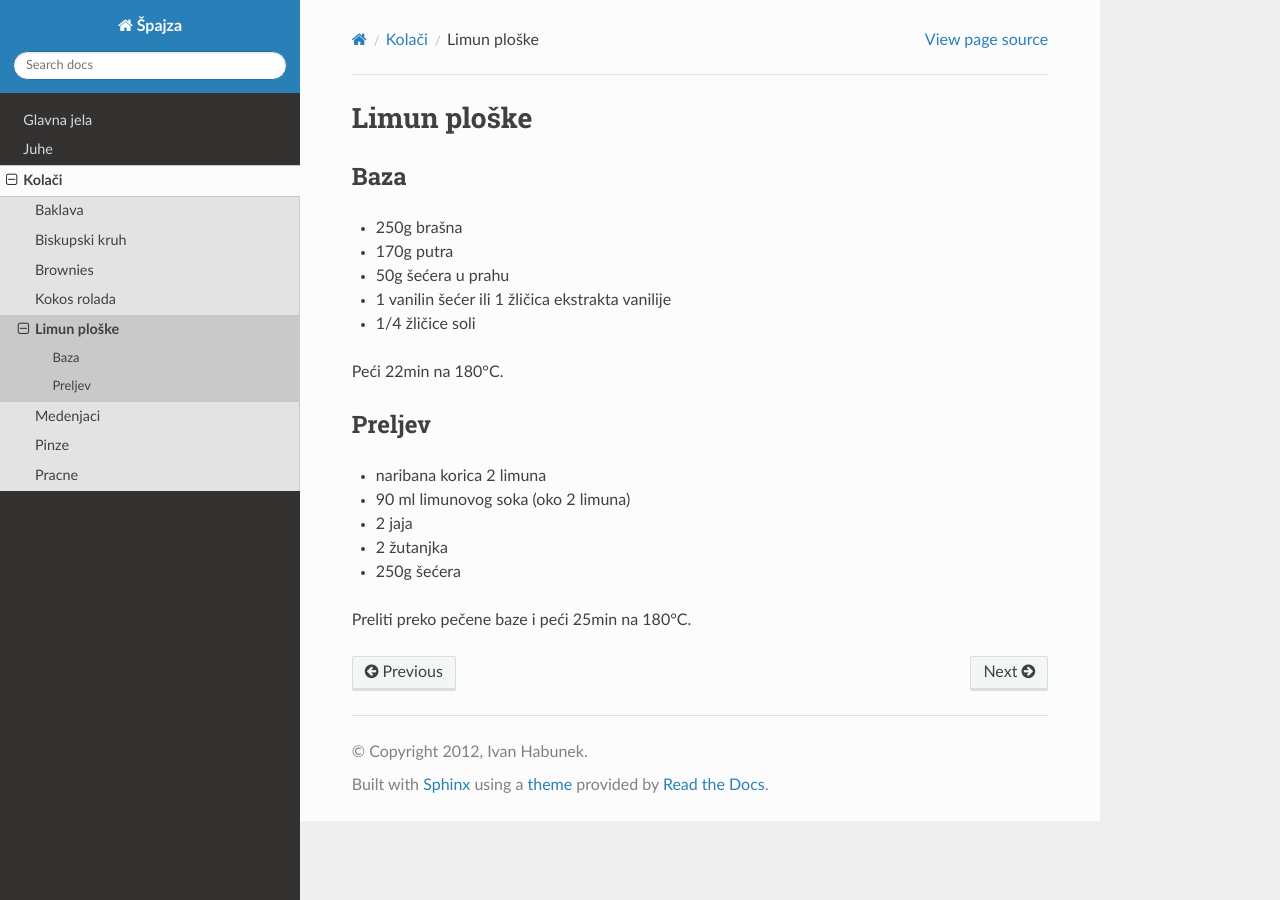
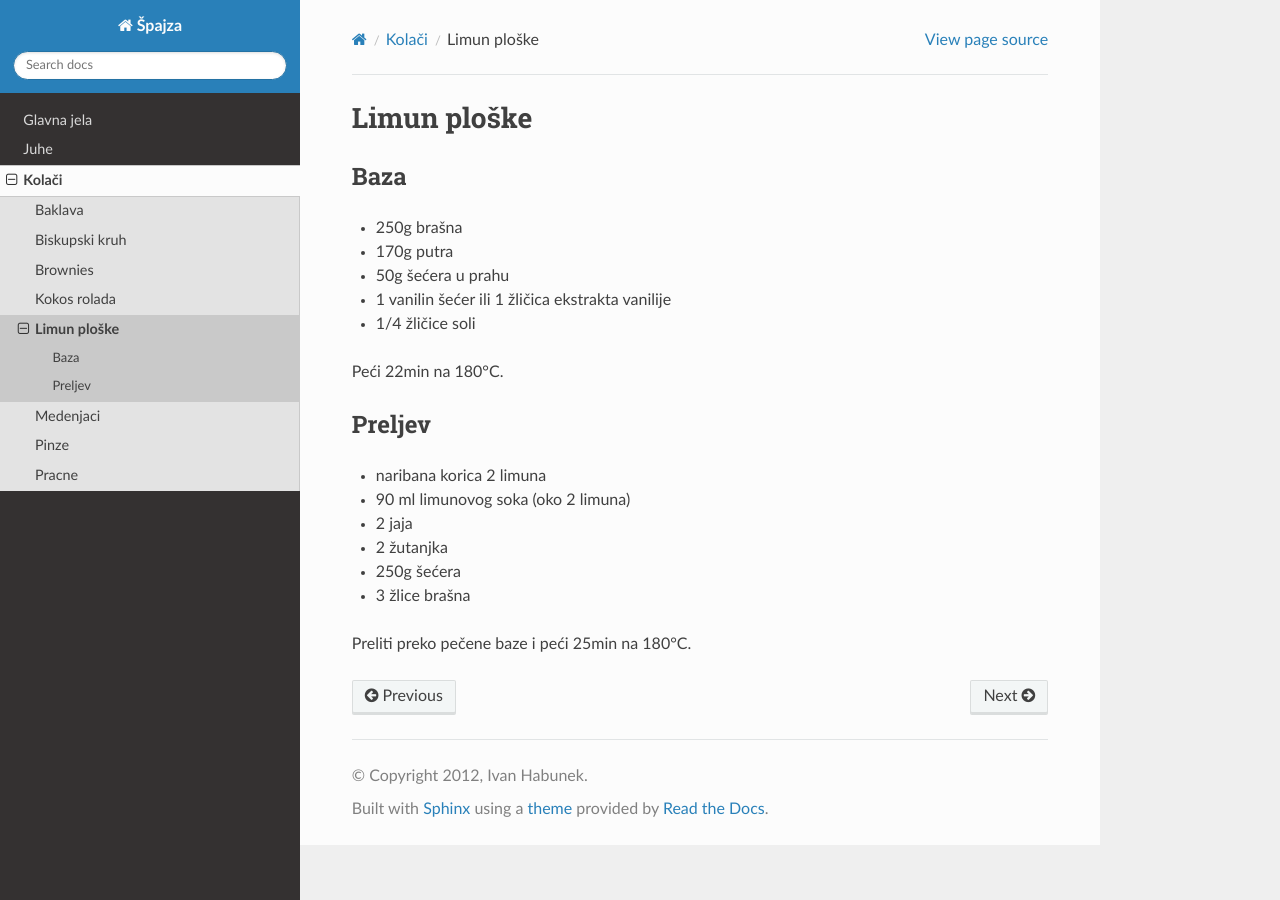
Before and after one commit to ihabunek/spajza, a Sphinx documentation site: the page built from source/kolaci/limun-ploske.rst, in a window 1280 px wide. Built offline with Sphinx 7.4.7 and the Read the Docs theme 2.0.0, drawn with Linux system fonts in a browser that asks for light colours.

Commit message:
Update limun-ploske.rst

```diff
--- a/source/kolaci/limun-ploske.rst
+++ b/source/kolaci/limun-ploske.rst
@@ -20,5 +20,6 @@ Preljev
 * 2 jaja
 * 2 žutanjka
 * 250g šećera
+* 3 žlice brašna
 
 Preliti preko pečene baze i peći 25min na 180°C.
```
